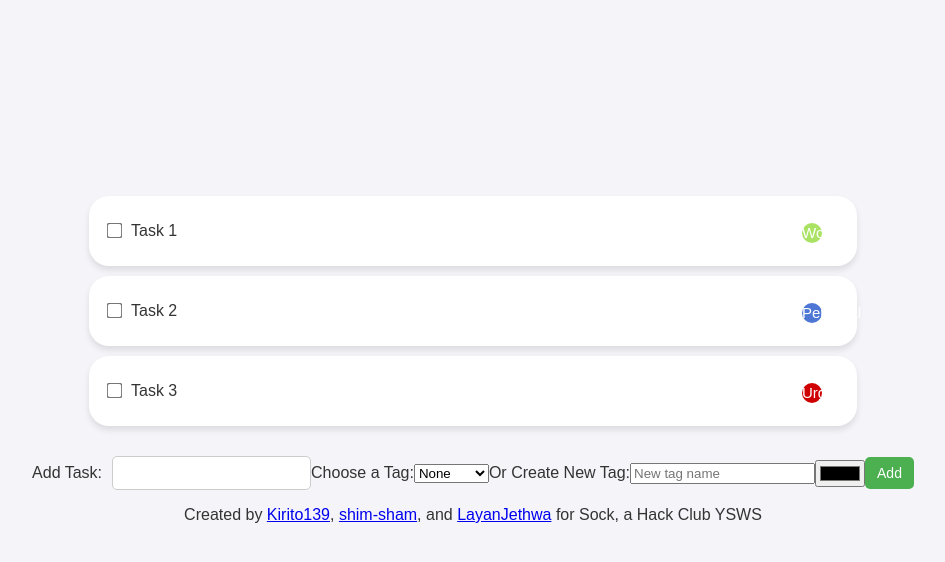
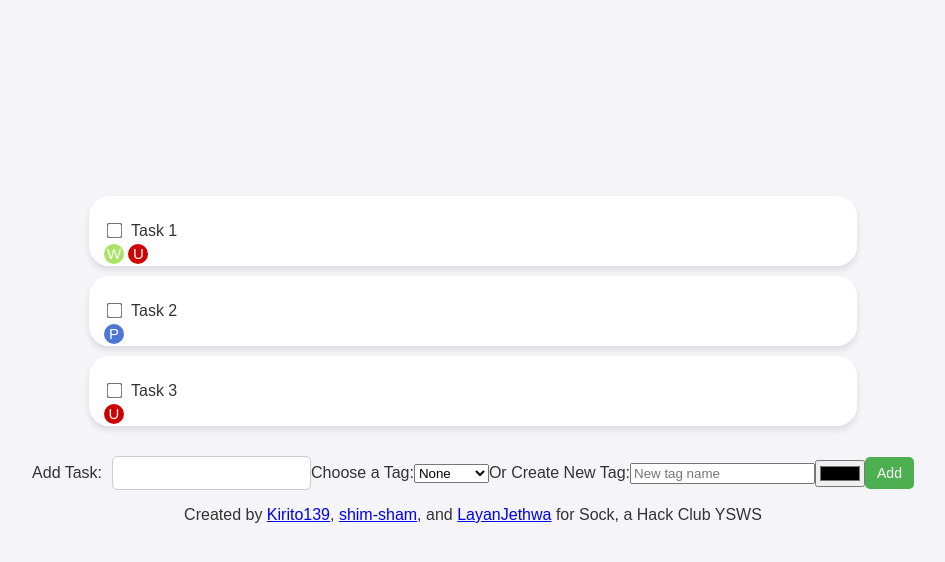
Before and after one commit to sock-bombers/to-do-list, a Flask app: page / in a window 1280 px wide. Shown: the top 562 px of the page, without its empty margins (167-1112 px from the left). Run offline with Flask 3, Linux system fonts and the light colour scheme; some web fonts are replaced.

Commit message:
changed tag position and hover slightly, changed task structure in dict

```diff
--- a/project/app.py
+++ b/project/app.py
@@ -8,11 +8,11 @@ tags = {
     "Urgent": "#cf0000",
 }
 
-#  id: [task_name, completed, tag_name, tag_ur]}
+#  id: [task_name, completed, [tag_names]]}
 tasks = {
-    0: ["Task 1", 0, "Work", "#aae364"],
-    1: ["Task 2", 0, "Personal", "#4e76d4"],
-    2: ["Task 3", 0, "Urgent", "#cf0000"]
+    0: ["Task 1", 0, ["Work", "Urgent"]],
+    1: ["Task 2", 0, ["Personal"]],
+    2: ["Task 3", 0, ["Urgent"]]
 }
 
 current_index = len(tasks)
--- a/project/static/styles.css
+++ b/project/static/styles.css
@@ -37,14 +37,14 @@ body {
     --task-size: 50; /* Change this variable to change the size of the task boxes, define all components within task box using this variable */
 }
 
-ul {
+#task-list {
     list-style-type: none;
     padding: 0;
     margin: 0;
     width: 60vw;
 }
 
-li {
+#task-item {
     display: flex;
     align-items: center;
     justify-content: space-between;
@@ -54,6 +54,17 @@ li {
     padding: 10px 15px;
     margin-bottom: 10px;
     height: calc(var(--task-size) * 1px)
+}
+
+/* Responsive design for smaller screens */
+@media (max-width: 600px) {
+    #task-item {
+        flex-direction: column;
+        align-items: flex-start;
+        padding-bottom: 15px;
+        text-align: left;
+        gap : .5rem
+    }
 }
 
 input[type="checkbox"] {
@@ -113,13 +124,30 @@ form button:hover {
     }
 }
 
-/* Responsive design for smaller screens */
-@media (max-width: 600px) {
-    li {
-        flex-direction: column;
-        align-items: flex-start;
-        padding-bottom: 15px;
-        text-align: left;
-        gap : .5rem
+.tag-container {
+    position: absolute;
+    margin-top: calc(var(--task-size)/1.1 * 1px);
+    display: inline-block;
+    list-style-type: none;
+    padding-left: 0;
+}
+
+.tag-dot {
+    width: 20px;
+    height: 20px;
+    border-radius: 50%;
+    display: inline-block;
+    cursor: pointer;
+    text-align: center;
+    line-height: 20px;
+    color: white;
+    font-size: 15px;
+    transition: all 0.3s ease;
+    position: relative;
+    &:hover {
+        width: fit-content;
+        padding: 0 10px;
+        height: 20px;
+        border-radius: 10px;
     }
 }
--- a/project/templates/index.html
+++ b/project/templates/index.html
@@ -8,28 +8,30 @@
 </head>
 
 <body>
-    <ul>
+    <ul id="task-list">
         {% for task in tasks %}
-            <li>
-                <form name="checkform{{ task }}" method="POST" action="{{ url_for('complete_tasks')
-                }}" style="display:inline;">
-                    <input type="hidden" id="currentlyChecked" name="currentlyChecked" value="{{
-                    tasks[task][1] }}">
+            <li id="task-item">
+                <form name="checkform{{ task }}" method="POST" action="{{ url_for('complete_tasks') }}" style="display:inline;">
+                    <input type="hidden" id="currentlyChecked" name="currentlyChecked" value="{{ tasks[task][1] }}">
                     <input type="hidden" id="{{ task }}" name="checkboxId" value="{{ task }}">
                     <input type="checkbox" id="{{ task }}" name="taskCheckbox" value="{{ task }}"
                     {%if tasks[task][1] %}checked{% endif %} onchange="this.form.submit()">
                 </form>
 
                 <label id="task-title" {% if tasks[task][1] %}style="text-decoration: line-through"{% endif %} for="{{ task }}">{{ tasks[task][0] }}</label>
-                <div class="tag-container">
-                    <span class="tag-dot"  style="background-color: {{ tasks[task][3] }};" title="{{ tasks[task][2] }}">{{ tasks[task][2] }}</span>
-                </div>
-
 
                 <form method="POST" action="{{ url_for('delete_tasks') }}" style="display:inline;">
                     <input type="hidden" name="taskIndex" value="{{ task }}">
                     <button type="submit"><i class="nf nf-cod-trash"></i></button>
                 </form>
+
+                <ul class="tag-container">
+                    <li id="tag-item">
+                        {% for tag in tasks[task][2] %}
+                            <span class="tag-dot"  style="background-color: {{ tags[tag] }}" onmouseover="this.innerHTML='{{ tag }}';" onmouseout="this.innerHTML='{{ tag[0] }}';">{{ tag[0] }}</span>
+                        {% endfor %}
+                    </li>
+                </ul>
             </li>
         {% endfor %}
     </ul>
```
